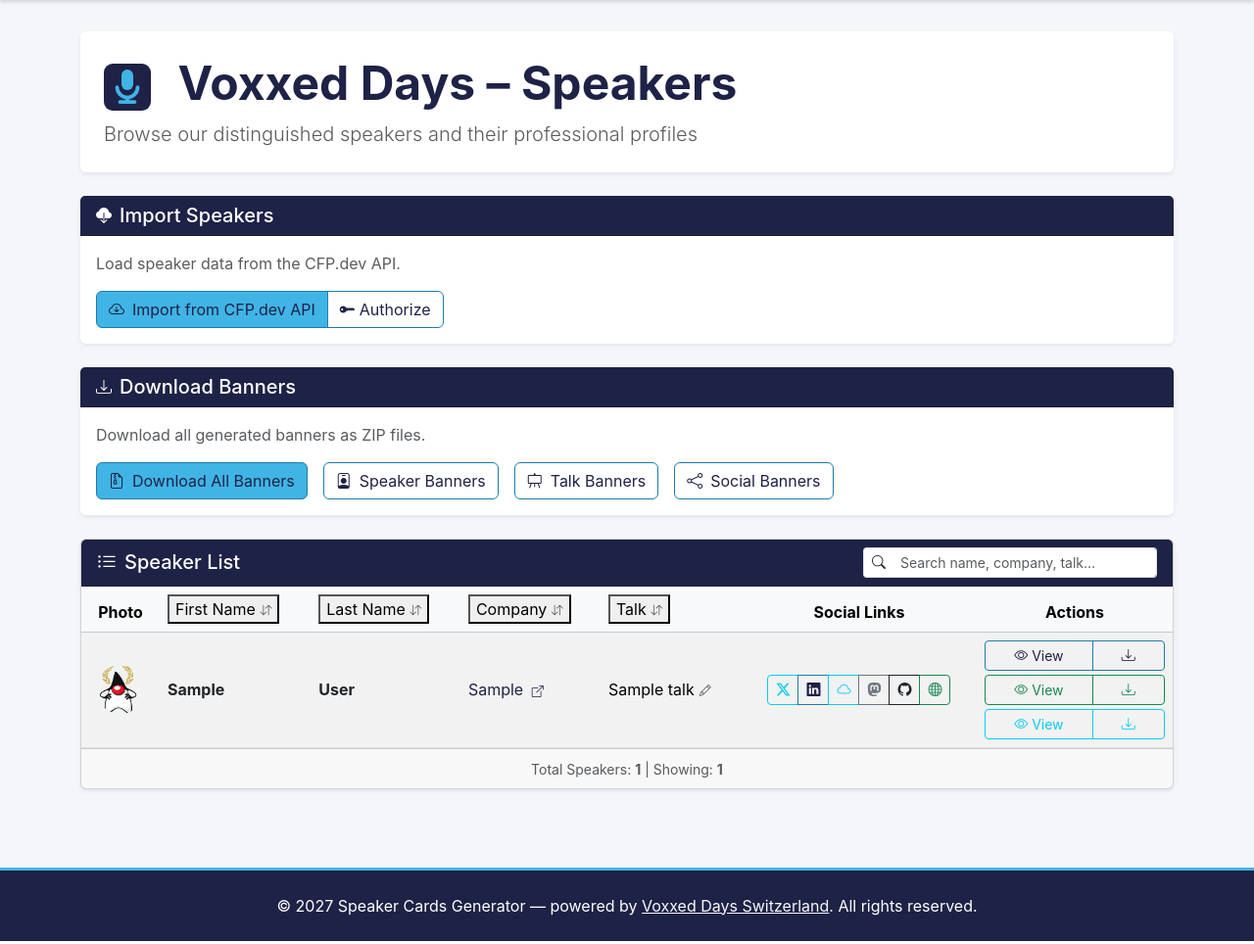
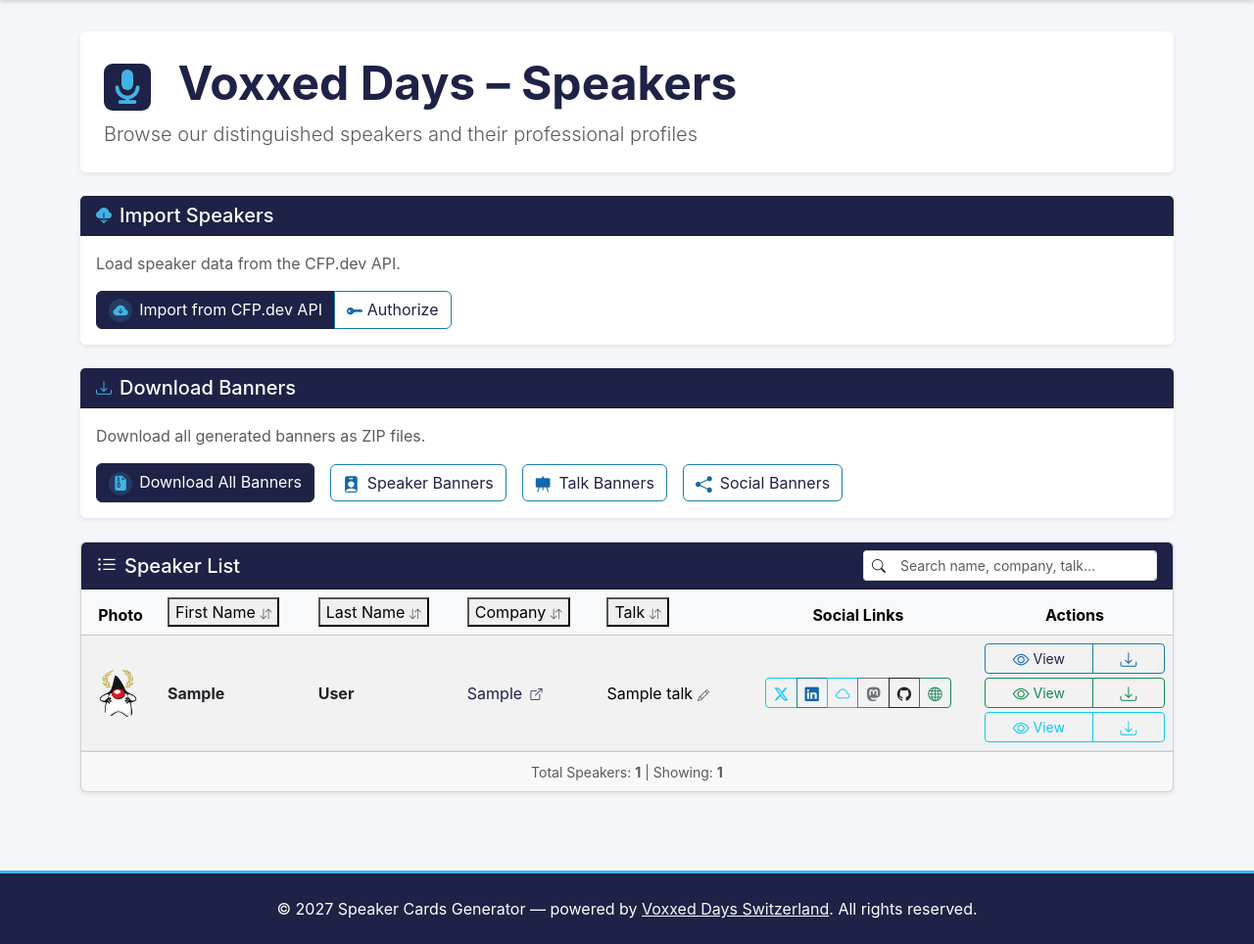
Before and after one commit to patbaumgartner/speaker-cards-generator, a Spring Boot app: page / in a window 1280 px wide. Shown: the part 59-1023 px from the top of the page at 98% size. Run offline with Spring Boot 4, Linux system fonts and the light colour scheme; tables that the repository leaves empty hold one stand-in row (values such as "Sample post"); some of the project's set-up classes (security, data sources, template engines, error pages and the like) are left out, and stand-ins take their place; some libraries are stand-ins or nearby versions.

Commit message:
fix: default to vdz profile and refine action icons
Activate the Voxxed Days Zurich profile when no Spring profile is set and keep a vdz27 CFP fallback so imports no longer fail with a null event ID. Report invalid event IDs as a clear bad request.

Refine solid buttons and icons with navy surfaces, microphone-cyan icon chips, bolder filled glyphs, and accessible decorative-icon handling.

```diff
--- a/src/main/java/com/fortytwotalents/speakercardsgenerator/config/DevoxxApiConfig.java
+++ b/src/main/java/com/fortytwotalents/speakercardsgenerator/config/DevoxxApiConfig.java
@@ -25,8 +25,9 @@ public class DevoxxApiConfig {
 	 * Event identifier, e.g. {@code vdz27} (Voxxed Days Zürich 2027), {@code vdt27}
 	 * (Voxxed Days Ticino 2027), or {@code vdcern27} (Voxxed Days CERN 2027). Used to
 	 * build the CFP API URL as {@code https://{eventId}.cfp.dev/api/public/speakers}.
+	 * Defaults to {@code vdz27} when no event profile is active.
 	 */
-	private String eventId;
+	private String eventId = "vdz27";
 
 	/**
 	 * Optional Bearer token for the authenticated CFP API. When set, the import fetches
--- a/src/main/resources/application.properties
+++ b/src/main/resources/application.properties
@@ -20,9 +20,13 @@ app.storage.max-photo-size=5MB
 
 # Activate an event profile with: --spring.profiles.active=vdz  (or vdt, vdcern)
 # Event-specific config (name, logo, colors, dates) lives entirely in the profile properties files.
-# Running without a profile is not recommended — no event branding will be configured.
+# When no profile is set, activate Voxxed Days Zürich by default.
+spring.profiles.default=vdz
+
 app.event.session-label=Session
 app.event.speaking-about-label=I am speaking about
 
 # Speakers can be imported via: POST /api/import/devoxx or POST /api/import/devoxx/{eventId}
 # URL pattern: https://{eventId}.cfp.dev/api/public/speakers
+# Fallback for code paths that read the property before profile config is applied.
+app.devoxx.api.event-id=vdz27
--- a/src/main/resources/static/css/main.css
+++ b/src/main/resources/static/css/main.css
@@ -1,8 +1,9 @@
 /* ============================================================
    Voxxed Days Brand Colors
    Navy #1e2246 (logo text)   Accent #40b4e5 (microphone cyan)
-   White on Navy  → 13.8:1  (WCAG AAA)
-   Navy on Accent → 6.47:1  (WCAG AA)
+   White on Navy    → 13.8:1 (WCAG AAA)
+   Cyan on Navy     →  6.47:1 (WCAG AA non-text, 3:1 required)
+   Dark cyan borders/white hover text → 4.66:1 (WCAG AA)
    ============================================================ */
 :root {
     --vd-navy:  #1e2246;
@@ -46,38 +47,88 @@ footer {
     border-top: 3px solid var(--vd-accent);
 }
 
-/* ---- Import section card header ---- */
+/* ---- Card headers and button icons ---- */
 .card-header-vd {
     background-color: var(--vd-navy);
     color: #fff;
 }
 
-/* ---- Primary buttons use the microphone cyan ----
-   Navy text on cyan → 6.47:1; dark cyan border/white hover text → 4.66:1 (WCAG AA) */
+.card-header-vd > i.bi {
+    color: var(--vd-accent);
+}
+
+.btn > i.bi {
+    font-size: 1.05rem;
+    line-height: 1;
+    vertical-align: -0.1em;
+}
+
+.btn-sm > i.bi {
+    font-size: 0.9rem;
+}
+
+/* Solid actions stay navy for readability; microphone cyan lives in the icon chip
+   and hover state so the blue accent is still unmistakably Voxxed Days. */
 .btn-primary {
-    --bs-btn-color: var(--vd-navy);
-    --bs-btn-bg: var(--vd-accent);
-    --bs-btn-border-color: var(--vd-accent-dark);
+    --bs-btn-color: #fff;
+    --bs-btn-bg: var(--vd-navy);
+    --bs-btn-border-color: var(--vd-navy);
     --bs-btn-hover-color: #fff;
     --bs-btn-hover-bg: var(--vd-accent-dark);
     --bs-btn-hover-border-color: var(--vd-accent-dark);
-    --bs-btn-focus-shadow-rgb: 30, 34, 70;
+    --bs-btn-focus-shadow-rgb: 21, 103, 168;
     --bs-btn-active-color: #fff;
     --bs-btn-active-bg: #1567a8;
     --bs-btn-active-border-color: #1567a8;
-    --bs-btn-disabled-color: var(--vd-navy);
-    --bs-btn-disabled-bg: var(--vd-accent);
-    --bs-btn-disabled-border-color: var(--vd-accent-dark);
+    --bs-btn-disabled-color: rgba(255, 255, 255, .7);
+    --bs-btn-disabled-bg: var(--vd-navy);
+    --bs-btn-disabled-border-color: var(--vd-navy);
+}
+
+.btn-primary > i.bi {
+    display: inline-grid;
+    place-items: center;
+    width: 1.6em;
+    height: 1.6em;
+    margin-right: 0.45em;
+    border-radius: 50%;
+    background-color: rgba(64, 180, 229, .18);
+    color: var(--vd-accent);
+    font-size: 0.95em;
+    vertical-align: middle;
+}
+
+.btn-primary:hover > i.bi,
+.btn-primary:focus-visible > i.bi,
+.btn-primary:active > i.bi {
+    background-color: transparent;
+    color: #fff;
 }
 
 .btn-outline-primary {
     --bs-btn-color: var(--vd-navy);
     --bs-btn-border-color: var(--vd-accent-dark);
-    --bs-btn-hover-color: var(--vd-navy);
-    --bs-btn-hover-bg: var(--vd-accent);
+    --bs-btn-hover-color: #fff;
+    --bs-btn-hover-bg: var(--vd-accent-dark);
     --bs-btn-hover-border-color: var(--vd-accent-dark);
-    --bs-btn-focus-shadow-rgb: 30, 34, 70;
+    --bs-btn-focus-shadow-rgb: 21, 103, 168;
     --bs-btn-active-color: #fff;
-    --bs-btn-active-bg: var(--vd-accent-dark);
-    --bs-btn-active-border-color: var(--vd-accent-dark);
+    --bs-btn-active-bg: #1567a8;
+    --bs-btn-active-border-color: #1567a8;
 }
+
+.btn-outline-primary > i.bi {
+    color: #1567a8;
+}
+
+.btn-outline-primary:hover > i.bi,
+.btn-outline-primary:focus-visible > i.bi,
+.btn-outline-primary:active > i.bi {
+    color: #fff;
+}
+
+/* Two-tone focus ring keeps the indicator visible on both white cards and navy buttons. */
+.btn-primary:focus,
+.btn-outline-primary:focus {
+    box-shadow: 0 0 0 0.18rem var(--vd-navy), 0 0 0 0.36rem var(--vd-accent-dark);
+}
--- a/src/main/resources/templates/website/index.html
+++ b/src/main/resources/templates/website/index.html
@@ -33,11 +33,11 @@
           <div class="d-flex flex-wrap gap-3 align-items-center">
             <div class="btn-group" role="group">
               <button type="button" class="btn btn-primary" id="btnImportDevoxx" data-import-type="devoxx">
-                <i class="bi bi-cloud-arrow-down me-2"></i>Import from CFP.dev API
+                <i class="bi bi-cloud-arrow-down-fill" aria-hidden="true"></i>Import from CFP.dev API
               </button>
               <button type="button" class="btn btn-outline-primary" data-bs-toggle="modal"
                 data-bs-target="#apiTokenModal">
-                <i class="bi bi-key-fill me-1"></i>Authorize
+                <i class="bi bi-key-fill me-1" aria-hidden="true"></i>Authorize
               </button>
             </div>
           </div>
@@ -60,16 +60,16 @@
           </p>
           <div class="d-flex flex-wrap gap-3 align-items-center">
             <a th:href="@{/api/banners/download/all}" class="btn btn-primary">
-              <i class="bi bi-file-earmark-zip me-2"></i>Download All Banners
+              <i class="bi bi-file-earmark-zip-fill" aria-hidden="true"></i>Download All Banners
             </a>
             <a th:href="@{/api/banners/download/speakers}" class="btn btn-outline-primary">
-              <i class="bi bi-person-badge me-2"></i>Speaker Banners
+              <i class="bi bi-person-badge-fill me-2" aria-hidden="true"></i>Speaker Banners
             </a>
             <a th:href="@{/api/banners/download/talks}" class="btn btn-outline-primary">
-              <i class="bi bi-easel me-2"></i>Talk Banners
+              <i class="bi bi-easel-fill me-2" aria-hidden="true"></i>Talk Banners
             </a>
             <a th:href="@{/api/banners/download/social}" class="btn btn-outline-primary">
-              <i class="bi bi-share me-2"></i>Social Banners
+              <i class="bi bi-share-fill me-2" aria-hidden="true"></i>Social Banners
             </a>
           </div>
         </div>
@@ -83,11 +83,11 @@
       <div class="card shadow-sm">
         <div class="card-header card-header-vd d-flex align-items-center justify-content-between">
           <h2 class="h5 mb-0">
-            <i class="bi bi-list-ul me-2"></i>Speaker List
+            <i class="bi bi-list-ul me-2" aria-hidden="true"></i>Speaker List
           </h2>
           <div class="ms-3" style="max-width: 300px; width: 100%;">
             <div class="input-group input-group-sm">
-              <span class="input-group-text bg-white border-end-0"><i class="bi bi-search"></i></span>
+              <span class="input-group-text bg-white border-end-0"><i class="bi bi-search" aria-hidden="true"></i></span>
               <input type="text" id="speakerSearch" class="form-control border-start-0"
                 placeholder="Search name, company, talk…" aria-label="Search speakers" />
             </div>
@@ -306,7 +306,7 @@
       <div class="modal-content">
         <div class="modal-header">
           <h2 class="modal-title h5" id="titleEditorModalLabel">
-            <i class="bi bi-pencil-square me-2"></i>Edit Title Formatting
+            <i class="bi bi-pencil-square me-2" aria-hidden="true"></i>Edit Title Formatting
           </h2>
           <button type="button" class="btn-close" data-bs-dismiss="modal" aria-label="Close"></button>
         </div>
@@ -458,16 +458,16 @@
               if (btn) {
                 btn.dataset.formattedTitle = data.formattedTitle || '';
               }
-              titleEditorStatus.innerHTML = '<span class="text-success"><i class="bi bi-check-circle-fill me-1"></i>Saved.</span>';
+              titleEditorStatus.innerHTML = '<span class="text-success"><i class="bi bi-check-circle-fill me-1" aria-hidden="true"></i>Saved.</span>';
               setTimeout(function () {
                 bootstrap.Modal.getInstance(titleEditorModal).hide();
               }, 600);
             });
           } else {
-            titleEditorStatus.innerHTML = '<span class="text-danger"><i class="bi bi-exclamation-circle-fill me-1"></i>Failed to save.</span>';
+            titleEditorStatus.innerHTML = '<span class="text-danger"><i class="bi bi-exclamation-circle-fill me-1" aria-hidden="true"></i>Failed to save.</span>';
           }
         }).catch(function () {
-          titleEditorStatus.innerHTML = '<span class="text-danger"><i class="bi bi-exclamation-circle-fill me-1"></i>Network error.</span>';
+          titleEditorStatus.innerHTML = '<span class="text-danger"><i class="bi bi-exclamation-circle-fill me-1" aria-hidden="true"></i>Network error.</span>';
         });
       });
 
@@ -484,7 +484,7 @@
               btn.dataset.formattedTitle = '';
               titleEditor.innerHTML = escapeHtml(btn.dataset.talkTitle || '');
             }
-            titleEditorStatus.innerHTML = '<span class="text-success"><i class="bi bi-check-circle-fill me-1"></i>Reset to original.</span>';
+            titleEditorStatus.innerHTML = '<span class="text-success"><i class="bi bi-check-circle-fill me-1" aria-hidden="true"></i>Reset to original.</span>';
           }
         });
       });
--- a/src/main/resources/templates/website/main.html
+++ b/src/main/resources/templates/website/main.html
@@ -50,12 +50,12 @@
                 data-bs-toggle="dropdown"
                 aria-expanded="false"
               >
-                <i class="bi bi-cloud-download-fill me-1"></i>Import
+                <i class="bi bi-cloud-download-fill me-1" aria-hidden="true"></i>Import
               </a>
               <ul class="dropdown-menu dropdown-menu-end" aria-labelledby="importDropdown">
                 <li>
                   <button class="dropdown-item" data-import-type="devoxx">
-                    <i class="bi bi-cloud-arrow-down me-2 text-primary"></i>Import from CFP.dev API
+                    <i class="bi bi-cloud-arrow-down me-2 text-primary" aria-hidden="true"></i>Import from CFP.dev API
                   </button>
                 </li>
                 <li>
@@ -69,7 +69,7 @@
                     data-bs-toggle="modal"
                     data-bs-target="#apiTokenModal"
                   >
-                    <i class="bi bi-key-fill me-2" id="authIcon"></i>Authorize
+                    <i class="bi bi-key-fill me-2" id="authIcon" aria-hidden="true"></i>Authorize
                   </a>
                 </li>
               </ul>
@@ -84,7 +84,7 @@
       <div class="modal-dialog modal-dialog-scrollable">
         <div class="modal-content">
           <div class="modal-header">
-            <h2 class="modal-title h5" id="apiTokenModalLabel"><i class="bi bi-key-fill me-2"></i>CFP.dev API Token</h2>
+            <h2 class="modal-title h5" id="apiTokenModalLabel"><i class="bi bi-key-fill me-2" aria-hidden="true"></i>CFP.dev API Token</h2>
             <button type="button" class="btn-close" data-bs-dismiss="modal" aria-label="Close"></button>
           </div>
           <form id="apiTokenForm" aria-labelledby="apiTokenModalLabel">
@@ -133,13 +133,13 @@
             </div>
             <div class="modal-footer">
               <button type="button" class="btn btn-outline-danger" id="btnClearToken">
-                <i class="bi bi-x-circle me-1"></i>Clear
+                <i class="bi bi-x-circle-fill me-1" aria-hidden="true"></i>Clear
               </button>
               <button type="button" class="btn btn-secondary" data-bs-dismiss="modal">
-                <i class="bi bi-x-lg me-1"></i>Close
+                <i class="bi bi-x-lg me-1" aria-hidden="true"></i>Close
               </button>
               <button type="submit" class="btn btn-primary">
-                <i class="bi bi-check-circle me-1"></i>Authorize
+                <i class="bi bi-check-circle-fill" aria-hidden="true"></i>Authorize
               </button>
             </div>
           </form>
@@ -259,11 +259,11 @@
             .then(function (data) {
               if (data.configured) {
                 tokenStatus.innerHTML =
-                  '<span class="text-success"><i class="bi bi-check-circle-fill me-1"></i>Token is configured.</span>';
+                  '<span class="text-success"><i class="bi bi-check-circle-fill me-1" aria-hidden="true"></i>Token is configured.</span>';
                 authIcon.classList.add("text-success");
               } else {
                 tokenStatus.innerHTML =
-                  '<span class="text-muted"><i class="bi bi-info-circle me-1"></i>No token configured.</span>';
+                  '<span class="text-muted"><i class="bi bi-info-circle me-1" aria-hidden="true"></i>No token configured.</span>';
                 authIcon.classList.remove("text-success");
               }
             })
```
Also changed, not shown: other parts of src/main/resources/templates/website/index.html (+19 -19 lines), src/main/java/com/fortytwotalents/speakercardsgenerator/controller/ImportController.java (+8 -0 lines), CHANGELOG.md, README.md, 2 other files.
